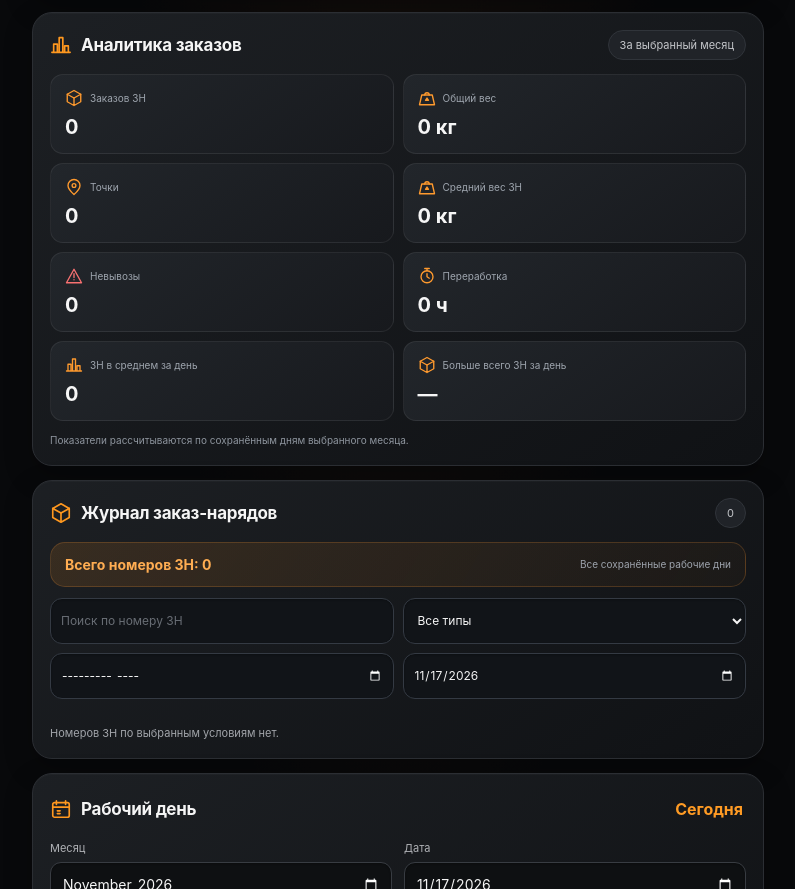
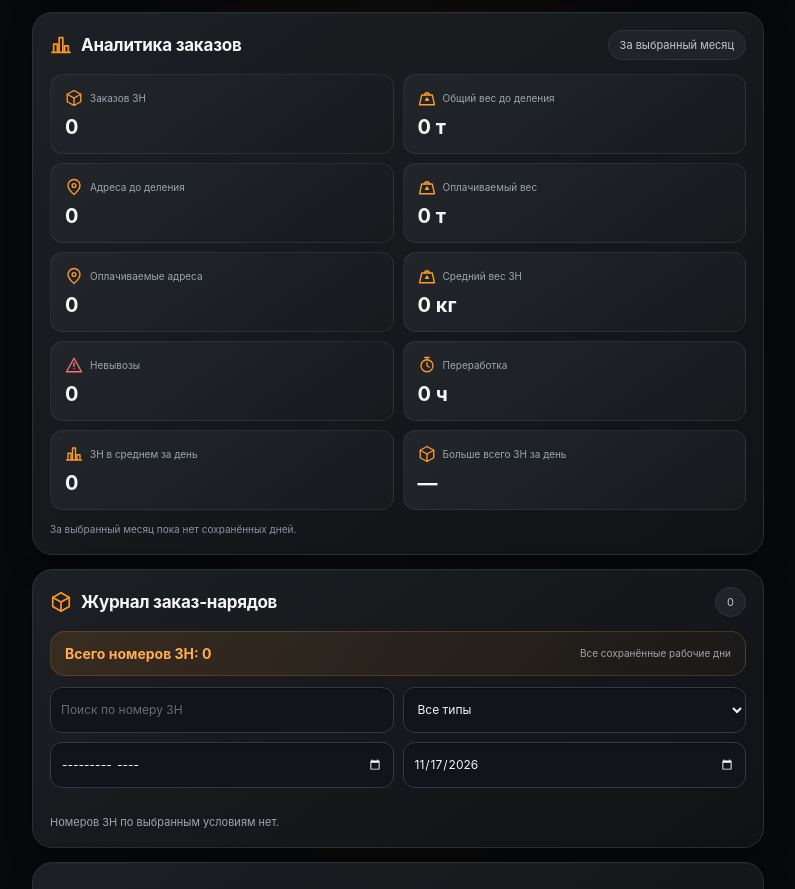
Before and after one commit to busygin-nickita/moya-zarplata, a plain HTML site: page index.html in a window 1280 px wide. Shown: the part 2136-3025 px from the top of the page, without its empty margins (242-1037 px from the left). Drawn offline with nearby package versions, Linux system fonts and the light colour scheme; a script that the page names is missing.

Commit message:
Add pre-coefficient weight and address metrics to analytics

```diff
--- a/index.html
+++ b/index.html
@@ -93,8 +93,10 @@
  <div class="section-head"><h2><svg class="heading-icon "><use href="#i-chart"/></svg>Аналитика заказов</h2><span class="pill">За выбранный месяц</span></div>
  <div class="order-analytics-grid">
   <div class="analytics-tile"><span class="metric-label"><svg class="inline-icon analytics-icon " viewBox="0 0 24 24" aria-hidden="true"><path d="m12 2 9 5-9 5-9-5 9-5Z"/><path d="M3 7v10l9 5 9-5V7M12 12v10"/></svg>Заказов ЗН</span><b id="analyticsOrders">0</b></div>
-  <div class="analytics-tile"><span class="metric-label"><svg class="inline-icon analytics-icon " viewBox="0 0 24 24" aria-hidden="true"><path d="M5 8h14l3 13H2L5 8Z"/><path d="M9 8a3 3 0 0 1 6 0M12 12l2 3h-4l2-3Z"/></svg>Общий вес</span><b id="analyticsWeight">0 кг</b></div>
-  <div class="analytics-tile"><span class="metric-label"><svg class="inline-icon analytics-icon " viewBox="0 0 24 24" aria-hidden="true"><path d="M20 10c0 5-8 12-8 12S4 15 4 10a8 8 0 1 1 16 0Z"/><circle cx="12" cy="10" r="2.5"/></svg>Точки</span><b id="analyticsPoints">0</b></div>
+  <div class="analytics-tile"><span class="metric-label"><svg class="inline-icon analytics-icon" viewBox="0 0 24 24" aria-hidden="true"><path d="M5 8h14l3 13H2L5 8Z"/><path d="M9 8a3 3 0 0 1 6 0M12 12l2 3h-4l2-3Z"/></svg>Общий вес до деления</span><b id="analyticsRawWeight">0 т</b></div>
+  <div class="analytics-tile"><span class="metric-label"><svg class="inline-icon analytics-icon" viewBox="0 0 24 24" aria-hidden="true"><path d="M20 10c0 5-8 12-8 12S4 15 4 10a8 8 0 1 1 16 0Z"/><circle cx="12" cy="10" r="2.5"/></svg>Адреса до деления</span><b id="analyticsRawPoints">0</b></div>
+  <div class="analytics-tile"><span class="metric-label"><svg class="inline-icon analytics-icon" viewBox="0 0 24 24" aria-hidden="true"><path d="M5 8h14l3 13H2L5 8Z"/><path d="M9 8a3 3 0 0 1 6 0M12 12l2 3h-4l2-3Z"/></svg>Оплачиваемый вес</span><b id="analyticsWeight">0 т</b></div>
+  <div class="analytics-tile"><span class="metric-label"><svg class="inline-icon analytics-icon" viewBox="0 0 24 24" aria-hidden="true"><path d="M20 10c0 5-8 12-8 12S4 15 4 10a8 8 0 1 1 16 0Z"/><circle cx="12" cy="10" r="2.5"/></svg>Оплачиваемые адреса</span><b id="analyticsPoints">0</b></div>
   <div class="analytics-tile"><span class="metric-label"><svg class="inline-icon analytics-icon " viewBox="0 0 24 24" aria-hidden="true"><path d="M5 8h14l3 13H2L5 8Z"/><path d="M9 8a3 3 0 0 1 6 0M12 12l2 3h-4l2-3Z"/></svg>Средний вес ЗН</span><b id="analyticsAverage">0 кг</b></div>
   <div class="analytics-tile"><span class="metric-label"><svg class="inline-icon analytics-icon danger-icon" viewBox="0 0 24 24" aria-hidden="true"><path d="m12 3 10 18H2L12 3Z"/><path d="M12 9v5M12 17h.01"/></svg>Невывозы</span><b id="analyticsMissed">0</b></div>
   <div class="analytics-tile"><span class="metric-label"><svg class="inline-icon analytics-icon " viewBox="0 0 24 24" aria-hidden="true"><circle cx="12" cy="13" r="8"/><path d="M12 9v4l3 2M9 2h6M12 2v3"/></svg>Переработка</span><b id="analyticsOvertime">0 ч</b></div>
@@ -221,5 +223,5 @@
 </nav>
 <section id="printReport" aria-hidden="true"></section>
 <footer>Локальное хранение · Google Sheets при подключении интернета</footer>
-<script src="config.js?v=15"></script><script src="https://unpkg.com/@zxing/browser@0.2.1"></script><script src="https://cdn.jsdelivr.net/npm/tesseract.js@5/dist/tesseract.min.js"></script><script src="https://cdn.jsdelivr.net/npm/html2canvas@1.4.1/dist/html2canvas.min.js"></script><script src="https://cdn.jsdelivr.net/npm/jspdf@2.5.2/dist/jspdf.umd.min.js"></script><script src="app.js?v=61"></script>
+<script src="config.js?v=15"></script><script src="https://unpkg.com/@zxing/browser@0.2.1"></script><script src="https://cdn.jsdelivr.net/npm/tesseract.js@5/dist/tesseract.min.js"></script><script src="https://cdn.jsdelivr.net/npm/html2canvas@1.4.1/dist/html2canvas.min.js"></script><script src="https://cdn.jsdelivr.net/npm/jspdf@2.5.2/dist/jspdf.umd.min.js"></script><script src="app.js?v=62"></script>
 </body></html>
```
